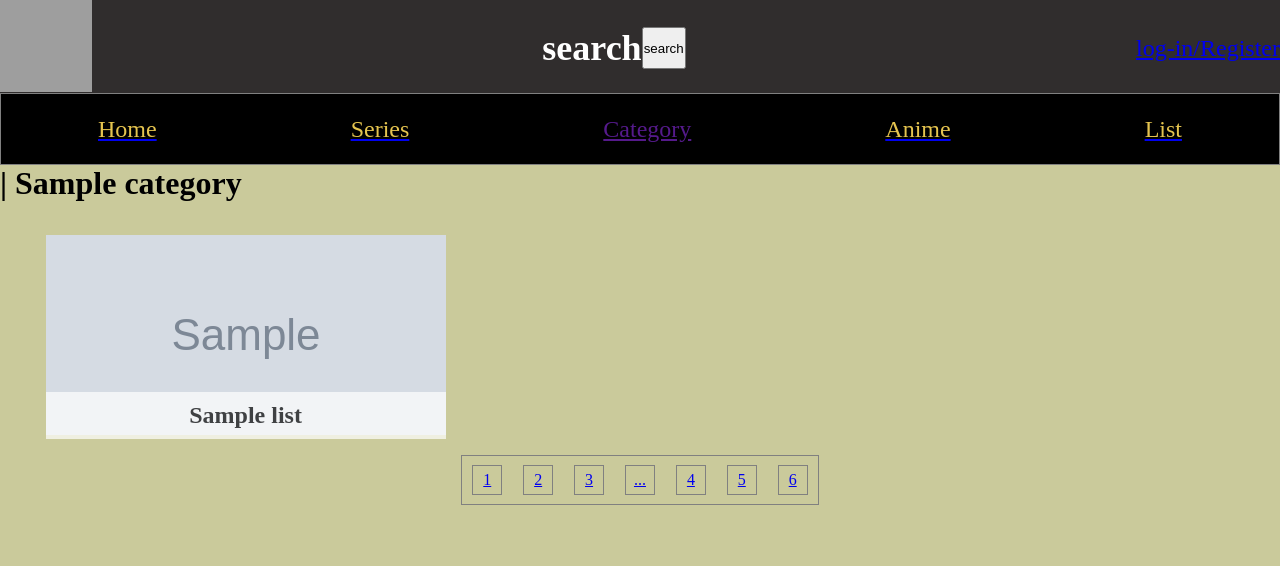
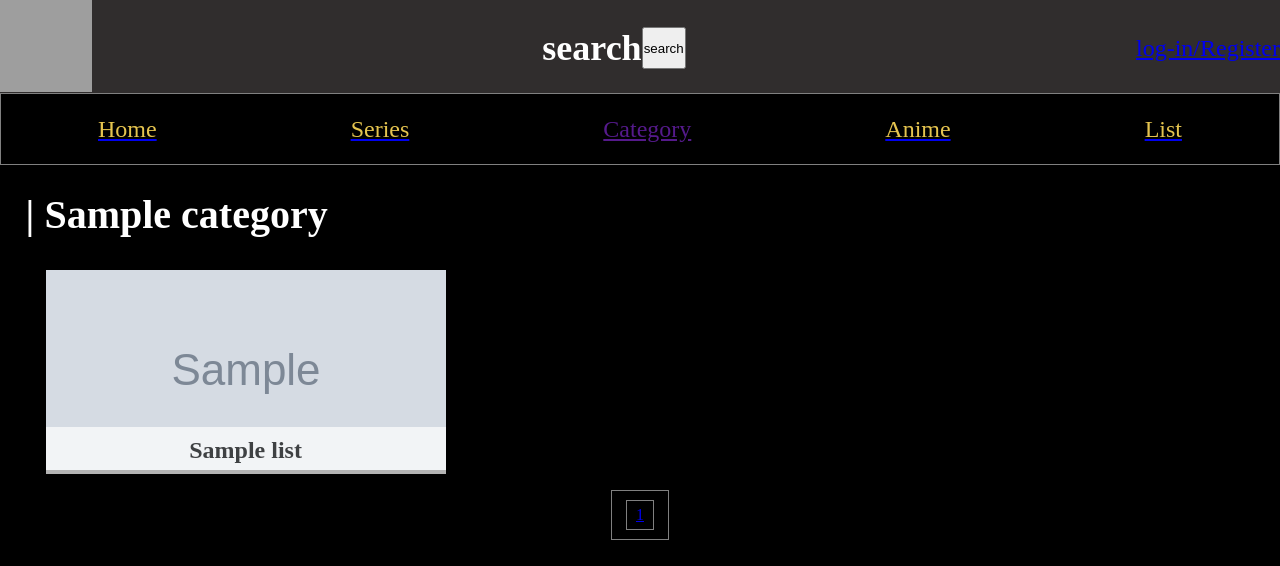
Before and after one commit to chinnnawat/webSite-movie-FullStack, a Django app: template movieProject/webBlogs/templates/frontEnd/list.html in a window 1280 px wide. Shown: the top 566 px of the page. Run offline with Django 4.2, Linux system fonts and the light colour scheme; tables that the repository leaves empty hold one stand-in row (values such as "Sample post"); the template is opened without the code that fills it: values that come from a table or form of the project are taken from there, most other values are stand-ins (such as "Sample title", 1, 10 or a date in 2020); grey boxes marked "Sample" are stand-in pictures; grey boxes are pictures that could not be loaded.

Commit message:
create pagitation

```diff
--- a/movieProject/webBlogs/static/list.css
+++ b/movieProject/webBlogs/static/list.css
@@ -7,8 +7,8 @@
 
 html{
     scroll-behavior: smooth;
-    /* background-color: rgb(0, 0, 0,1); */
-    background-color: rgb(202, 202, 155);
+    background-color: rgb(0, 0, 0,1);
+    /* background-color: rgb(202, 202, 155); */
 }
 
 .navbar-kappa-start{
@@ -89,6 +89,15 @@ html{
     opacity: 1;
     visibility: visible;
     transition: 0.3s;
+}
+
+/*title*/
+.head{
+    color: white;
+    font-size: 20px;
+    font-weight: 700;
+    margin-left: 2%;
+    margin-top: 2%;
 }
 
 /*Movie List*/
@@ -176,7 +185,8 @@ html{
 }
 
 .pages__container{
-    width: 28%;
+    padding: 1%;
+    width: auto;
     display: flex;
     justify-content: space-around;
     align-items: center;
@@ -190,6 +200,9 @@ html{
     align-items: center;
     justify-content: center;
     border: solid 1px gray;
+    margin-left: 2.5%;
+    margin-right: 2.5%;
+    /* padding: 2%; */
 }
 
 /*navbar End*/
--- a/movieProject/webBlogs/templates/frontEnd/list.html
+++ b/movieProject/webBlogs/templates/frontEnd/list.html
@@ -70,13 +70,11 @@
     <!-- pages number -->
     <div class="pages__number">
         <div class="pages__container">
-            <div class="pages" id="number1"><a href="#">1</a></div>
-            <div class="pages" id="number2"><a href="#">2</a></div>
-            <div class="pages" id="number3"><a href="#">3</a></div>
-            <div class="pages" id="others__page"><a href="#">...</a></div>
-            <div class="pages" id="number4"><a href="#">4</a></div>
-            <div class="pages" id="number5"><a href="#">5</a></div>
-            <div class="pages" id="number6"><a href="#">6</a></div>
+            {% if movieList.paginator.num_pages >= 1%}
+                {% for page_number in movieList.paginator.page_range%}
+                    <div class="pages" id="number1"><a href="?page={{page_number}}">{{page_number}}</a></div>
+                {% endfor%}
+            {% endif%}
         </div>
     </div>
 
```
Also changed, not shown: movieProject/webBlogs/views.py (+18 -2 lines), movieProject/media/blogImage/3283C69D-6D41-47C2-BF29-47748625F3AC_cx0_cy51_cw0_w1200_r1.jpg (added), movieProject/media/blogImage/Avengers-Endgame-2019-Poster-Wallpaper.jpg (added), movieProject/media/blogImage/GeminiMancover-1024x536.jpg (added), movieProject/media/blogImage/MV5BMTc5MDE2ODcwNV5BMl5BanBnXkFtZTgwMzI2NzQ2NzM._V1_.jpg (added), movieProject/media/blogImage/VfK2NU.jpg (added), movieProject/media/blogImage/angelhasfallen.jpg (added), movieProject/media/blogImage/desktop-wallpaper-black-panther-jpg-marvel-comics-black-panther.jpg (added), movieProject/media/blogImage/download_Vx7E7My.jpg (added), movieProject/media/blogImage/hitek_fbe3a9d245ee3f6f3617d772039c6708_1591264557.jpeg (added), movieProject/media/blogImage/maxresdefault-7.jpg (added), 7 other files.
